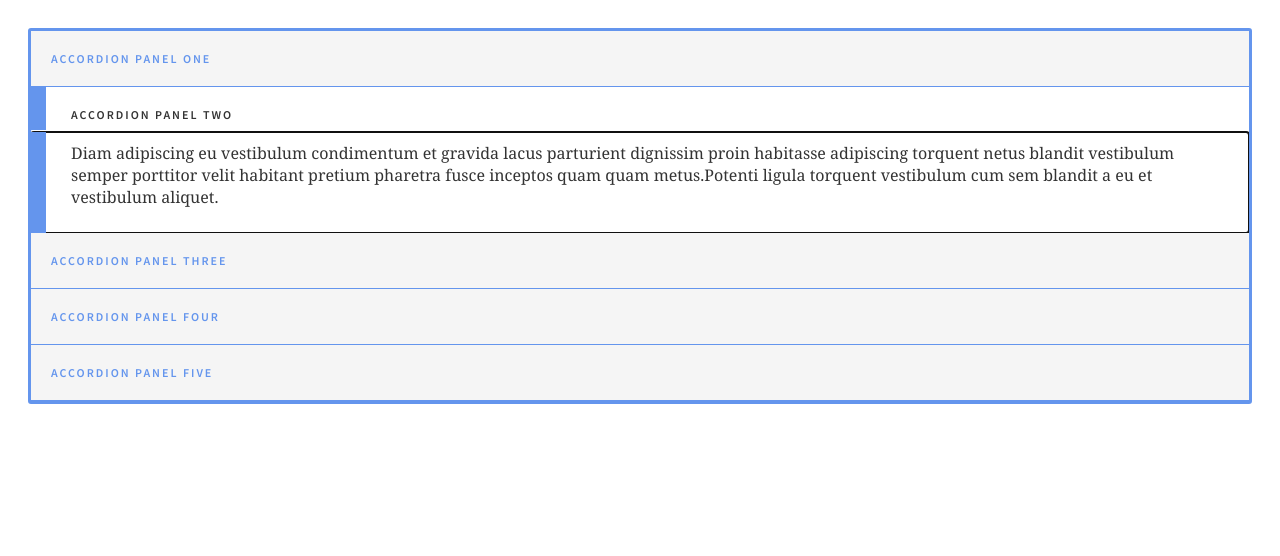
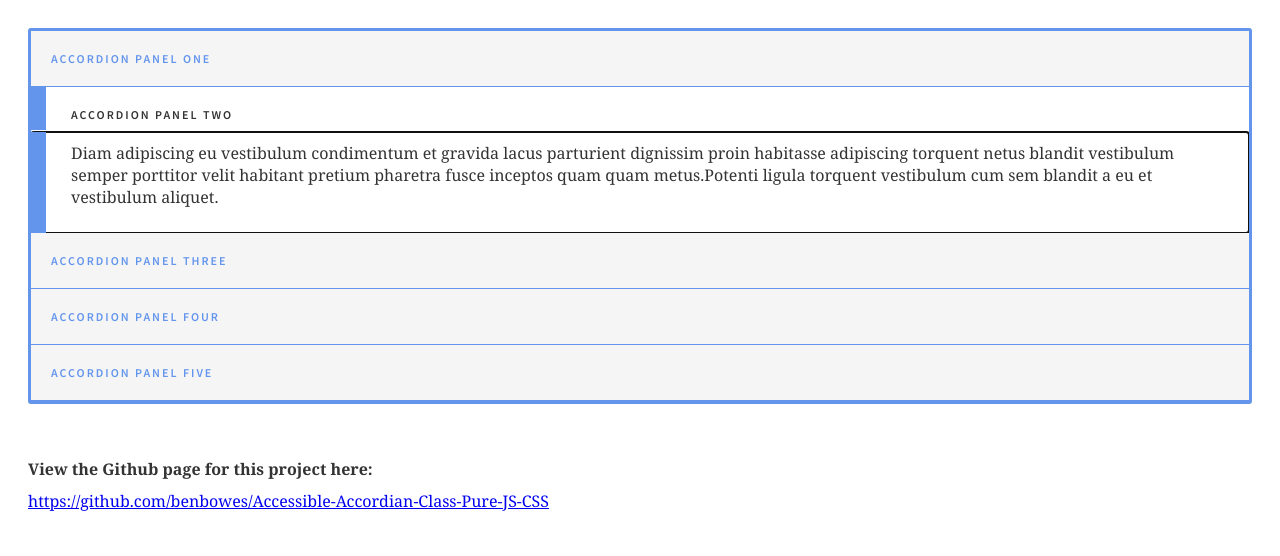
Before and after one commit to benbowes/Accessible-Accordian-Class-Pure-JS-CSS, a plain HTML site: page index.html in a window 1280 px wide. Drawn offline with Linux system fonts and the light colour scheme.

Commit message:
Add link to github on html demo page

```diff
--- a/index.html
+++ b/index.html
@@ -43,6 +43,9 @@
 
 </section>
 
+<p><br><br></p>
+<h4>View the Github page for this project here:</h4>
+<p><a href="https://github.com/benbowes/Accessible-Accordian-Class-Pure-JS-CSS">https://github.com/benbowes/Accessible-Accordian-Class-Pure-JS-CSS</a></p>
 
 <script src="myAPP.js"></script>
 
```
